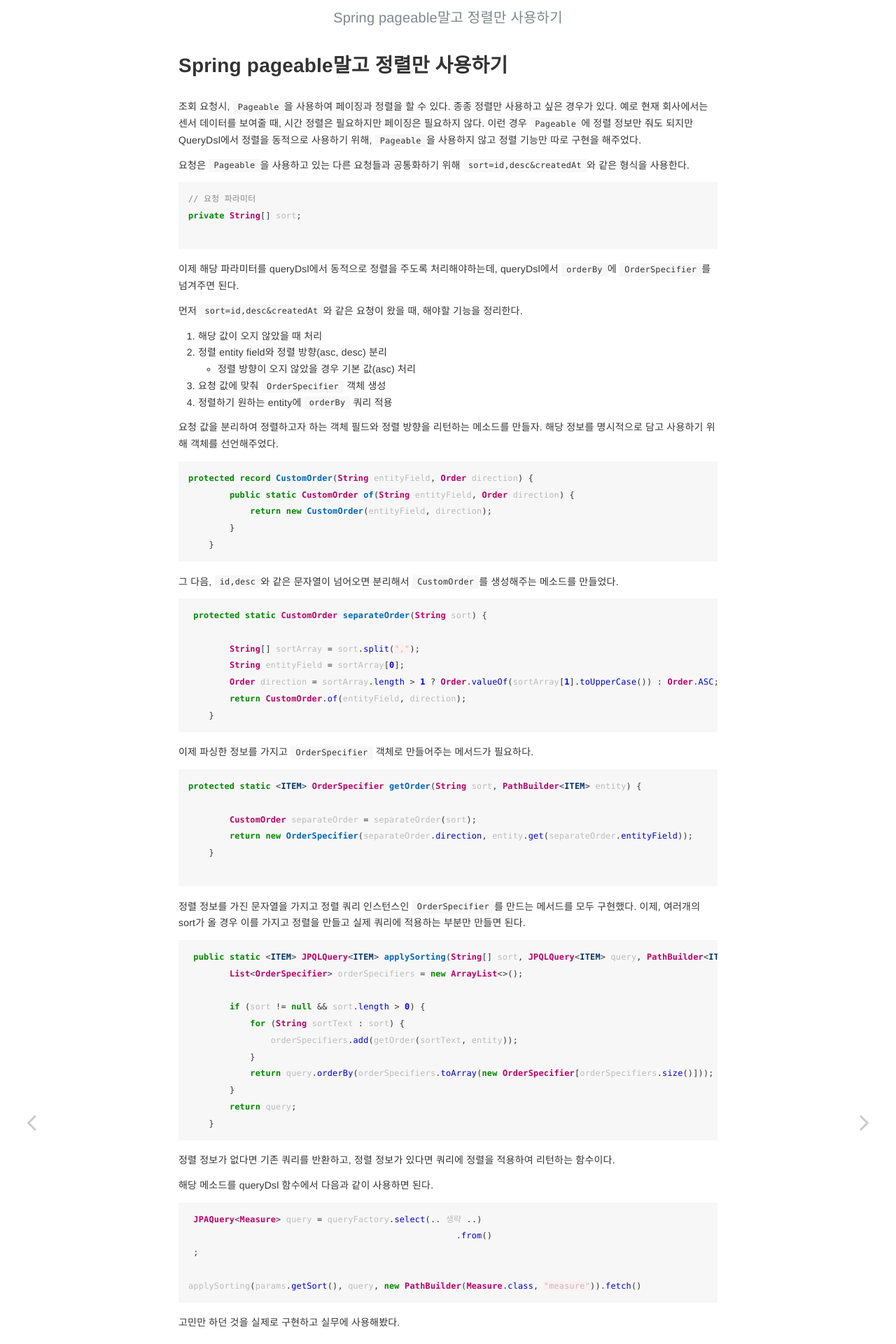
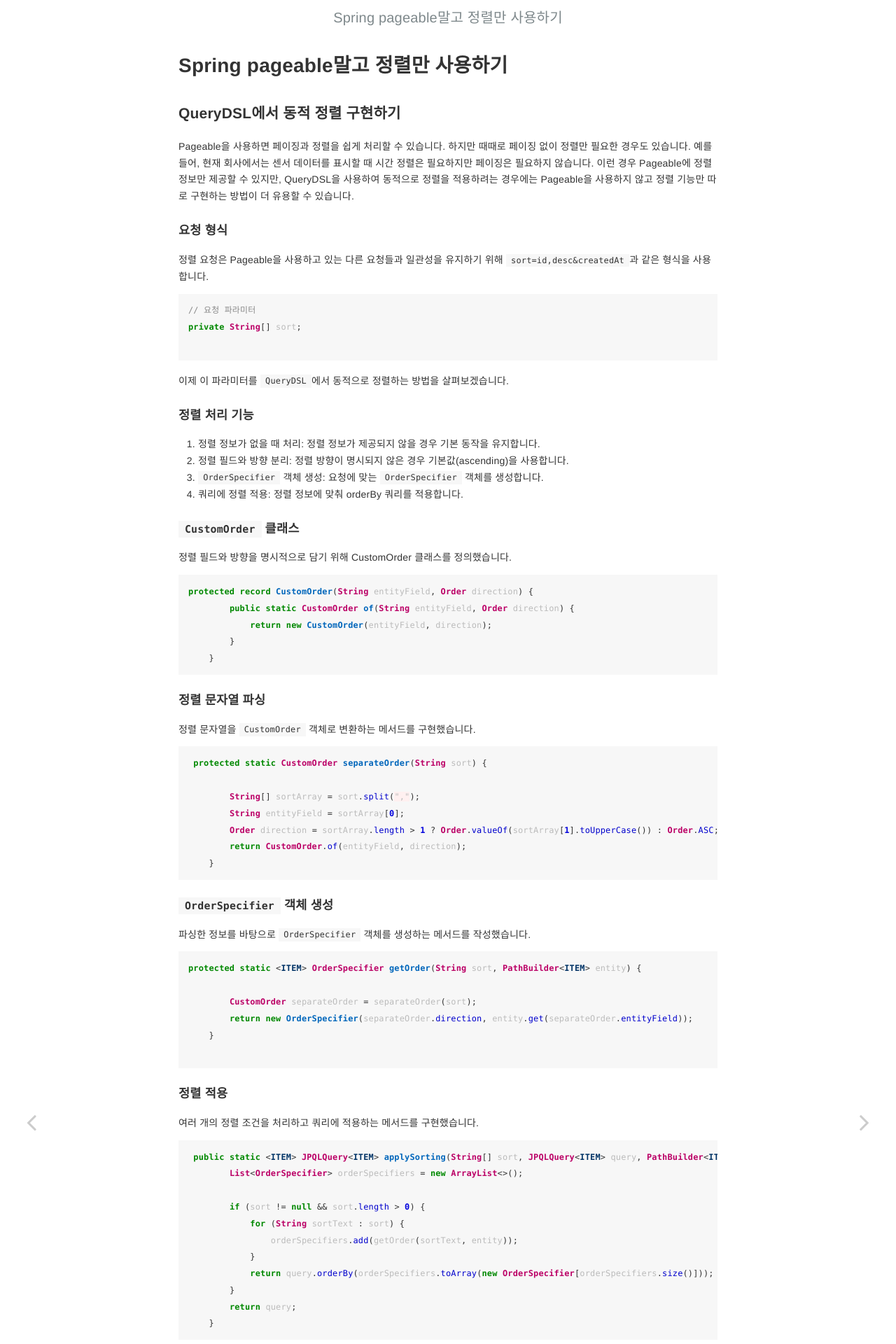
Before and after one commit to kyuwon53/kyuwon53.github.io, a Jekyll site: the page built from _posts/2024-07-02-Spring Pageable말고 정렬만 사용하기.md, in a window 1280 px wide. Shown: the top 1920 px of the page at 70% size. Built offline with Jekyll 4.4.1, drawn with Linux system fonts in a browser that asks for light colours; comment, search, counter and statistics services are not loaded; some of the changed text lies outside the part shown.

Commit message:
페이징 정렬 글 다듬기

````diff
--- a/_posts/2024-07-02-Spring Pageable말고 정렬만 사용하기.md
+++ b/_posts/2024-07-02-Spring Pageable말고 정렬만 사용하기.md
@@ -3,9 +3,11 @@ layout: post
 categories: 공부 스프링
 ---
 
-조회 요청시, `Pageable`을 사용하여 페이징과 정렬을 할 수 있다. 종종 정렬만 사용하고 싶은 경우가 있다. 예로 현재 회사에서는 센서 데이터를 보여줄 때, 시간 정렬은 필요하지만 페이징은 필요하지 않다. 이런 경우 `Pageable`에 정렬 정보만 줘도 되지만 QueryDsl에서 정렬을 동적으로 사용하기 위해, `Pageable`을 사용하지 않고 정렬 기능만 따로 구현을 해주었다.
+### QueryDSL에서 동적 정렬 구현하기
+Pageable을 사용하면 페이징과 정렬을 쉽게 처리할 수 있습니다. 하지만 때때로 페이징 없이 정렬만 필요한 경우도 있습니다. 예를 들어, 현재 회사에서는 센서 데이터를 표시할 때 시간 정렬은 필요하지만 페이징은 필요하지 않습니다. 이런 경우 Pageable에 정렬 정보만 제공할 수 있지만, QueryDSL을 사용하여 동적으로 정렬을 적용하려는 경우에는 Pageable을 사용하지 않고 정렬 기능만 따로 구현하는 방법이 더 유용할 수 있습니다.
 
-요청은 `Pageable`을 사용하고 있는 다른 요청들과 공통화하기 위해 `sort=id,desc&createdAt`와 같은 형식을 사용한다.
+#### 요청 형식
+정렬 요청은 Pageable을 사용하고 있는 다른 요청들과 일관성을 유지하기 위해 `sort=id,desc&createdAt`과 같은 형식을 사용합니다.
 
 ```java
 // 요청 파라미터
@@ -13,18 +15,17 @@ private String[] sort;
 
 ```
 
-이제 해당 파라미터를 queryDsl에서 동적으로 정렬을 주도록 처리해야하는데, queryDsl에서 `orderBy`에 `OrderSpecifier`를 넘겨주면 된다.
+이제 이 파라미터를 `QueryDSL`에서 동적으로 정렬하는 방법을 살펴보겠습니다.
 
-먼저 `sort=id,desc&createdAt`와 같은 요청이 왔을 때, 해야할 기능을 정리한다.
+#### 정렬 처리 기능
+1. 정렬 정보가 없을 때 처리: 정렬 정보가 제공되지 않을 경우 기본 동작을 유지합니다.
+2. 정렬 필드와 방향 분리: 정렬 방향이 명시되지 않은 경우 기본값(ascending)을 사용합니다.
+3. `OrderSpecifier` 객체 생성: 요청에 맞는 `OrderSpecifier` 객체를 생성합니다.
+4. 쿼리에 정렬 적용: 정렬 정보에 맞춰 orderBy 쿼리를 적용합니다.
 
-1. 해당 값이 오지 않았을 때 처리
-2. 정렬 entity field와 정렬 방향(asc, desc) 분리
-    - 정렬 방향이 오지 않았을 경우 기본 값(asc) 처리
-3. 요청 값에 맞춰 `OrderSpecifier` 객체 생성
-4. 정렬하기 원하는 entity에 `orderBy` 쿼리 적용
 
-요청 값을 분리하여 정렬하고자 하는 객체 필드와 정렬 방향을 리턴하는 메소드를 만들자.
-해당 정보를 명시적으로 담고 사용하기 위해 객체를 선언해주었다.
+#### `CustomOrder` 클래스
+정렬 필드와 방향을 명시적으로 담기 위해 CustomOrder 클래스를 정의했습니다.
 
 ```java
 protected record CustomOrder(String entityField, Order direction) {
@@ -34,7 +35,8 @@ protected record CustomOrder(String entityField, Order direction) {
     }
 ```
 
-그 다음, `id,desc`와 같은 문자열이 넘어오면 분리해서 `CustomOrder`를 생성해주는 메소드를 만들었다.
+#### 정렬 문자열 파싱
+정렬 문자열을 `CustomOrder` 객체로 변환하는 메서드를 구현했습니다.
 
 ```java
  protected static CustomOrder separateOrder(String sort) {
@@ -46,7 +48,8 @@ protected record CustomOrder(String entityField, Order direction) {
     }
 ```
 
-이제 파싱한 정보를 가지고 `OrderSpecifier` 객체로 만들어주는 메서드가 필요하다.
+#### `OrderSpecifier` 객체 생성
+파싱한 정보를 바탕으로 `OrderSpecifier` 객체를 생성하는 메서드를 작성했습니다.
 
 ```java
 protected static <ITEM> OrderSpecifier getOrder(String sort, PathBuilder<ITEM> entity) {
@@ -57,8 +60,8 @@ protected static <ITEM> OrderSpecifier getOrder(String sort, PathBuilder<ITEM> e
 
 ```
 
-정렬 정보를 가진 문자열을 가지고 정렬 쿼리 인스턴스인 `OrderSpecifier`를 만드는 메서드를 모두 구현했다.
-이제, 여러개의 sort가 올 경우 이를 가지고 정렬을 만들고 실제 쿼리에 적용하는 부분만 만들면 된다.
+#### 정렬 적용
+여러 개의 정렬 조건을 처리하고 쿼리에 적용하는 메서드를 구현했습니다.
 
 ```java
  public static <ITEM> JPQLQuery<ITEM> applySorting(String[] sort, JPQLQuery<ITEM> query, PathBuilder<ITEM> entity) {
@@ -74,23 +77,20 @@ protected static <ITEM> OrderSpecifier getOrder(String sort, PathBuilder<ITEM> e
     }
 ```
 
-정렬 정보가 없다면 기존 쿼리를 반환하고, 정렬 정보가 있다면 쿼리에 정렬을 적용하여 리턴하는 함수이다.
+정렬 정보가 없을 경우 기존 쿼리를 반환하고, 정렬 정보가 있을 경우 쿼리에 정렬을 적용하여 반환합니다.
 
-해당 메소드를 queryDsl 함수에서 다음과 같이 사용하면 된다.
+#### 적용 예
+이제 위에서 정의한 메서드를 QueryDSL 쿼리에서 사용할 수 있습니다.
 
 ```java
- JPAQuery<Measure> query = queryFactory.select(.. 생략 ..)
-                                                    .from()
- ;
+JPAQuery<Measure> query = queryFactory.select(.. 생략 ..)
+                                        .from(.. 생략 ..);
 
-applySorting(params.getSort(), query, new PathBuilder(Measure.class, "measure")).fetch()
+applySorting(params.getSort(), query, new PathBuilder<>(Measure.class, "measure")).fetch();
 ```
 
-고민만 하던 것을 실제로 구현하고 실무에 사용해봤다.
-
-### +)
-`@ModelAttribute`로 쿼리 파라미터를 바인딩 해주고있는데, 문제가 발생했다.
-`sort=timestamp,desc` 라고 요청을 보냈을 때, 예상과 다르게 동작했다.
+### +) 추가 문제와 해결
+`@ModelAttribute`를 사용하여 쿼리 파라미터를 바인딩할 때 문제가 발생했습니다. 예를 들어, `sort=timestamp,desc`라는 요청이 예상과 다르게 동작했습니다.
 
 - 예상
 
@@ -104,18 +104,21 @@ new String[]{"timestamp,desc"}
 new String[]{"timestamp", "desc"}
 ```
 
-원래대로 (정렬 적용 엔티티 필드,방향) 조합으로 들어오면 `,` 구분자로 문자열을 잘라서 order를 만들어주는데, 위에 처럼 동작하면 `timestamp, asc` , `desc, asc`로 동작하여 정렬이 되지 않았다.
-
-정렬이 여러개인 경우 예상대로 동작하고, 정렬 조건이 1개인 경우에만 발생하는 케이스라 해당 케이스일 경우 다시 결합해주는 로직을 추가했다.
+정렬 조건이 하나일 때 `timestamp와 desc`가 분리되어 전달되면서 정렬이 제대로 적용되지 않았습니다. 이 경우, 다시 결합해주는 로직을 추가했습니다.
 
 ```java
 private static String[] mergeSortFields(String[] sort) {
-        if (sort.length == 2) {
-            String second = sort[1].toUpperCase();
-            if (second.equals(Order.DESC.name()) || second.equals(Order.ASC.name())) {
-                sort = new String[]{String.join(",", sort)};
-            }
+    if (sort.length == 2) {
+        String second = sort[1].toUpperCase();
+        if (second.equals(Order.DESC.name()) || second.equals(Order.ASC.name())) {
+            sort = new String[]{String.join(",", sort)};
         }
-        return sort;
     }
+    return sort;
+}
 ```
+
+이렇게 개선된 로직은 정렬 조건이 하나일 때에도 올바르게 동작하도록 합니다.
+
+### 결론
+이 글에서는 QueryDSL을 사용하여 동적으로 정렬을 적용하는 방법을 설명했습니다. 이를 통해 페이징 없이도 정렬만 필요한 경우에 유연하게 대처할 수 있습니다.
````
